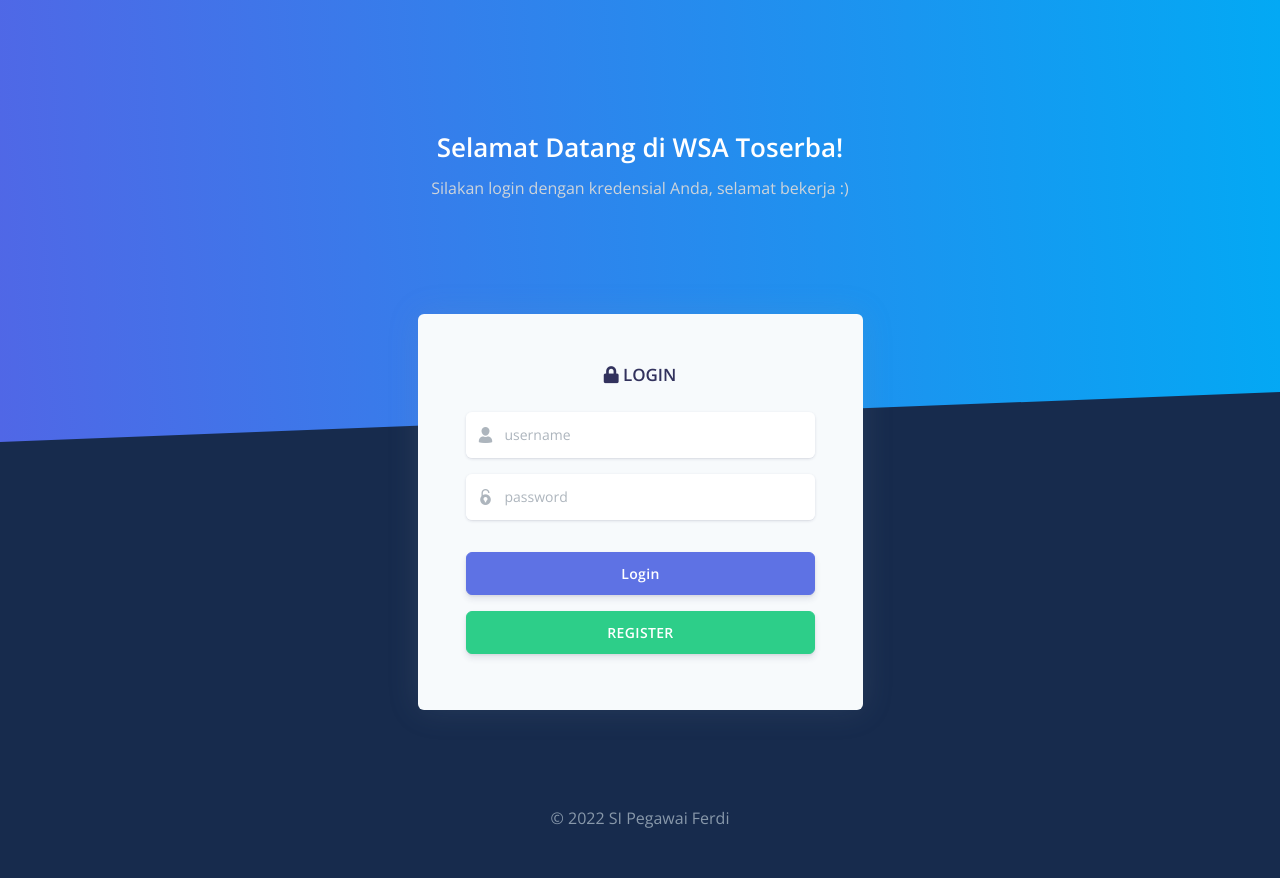
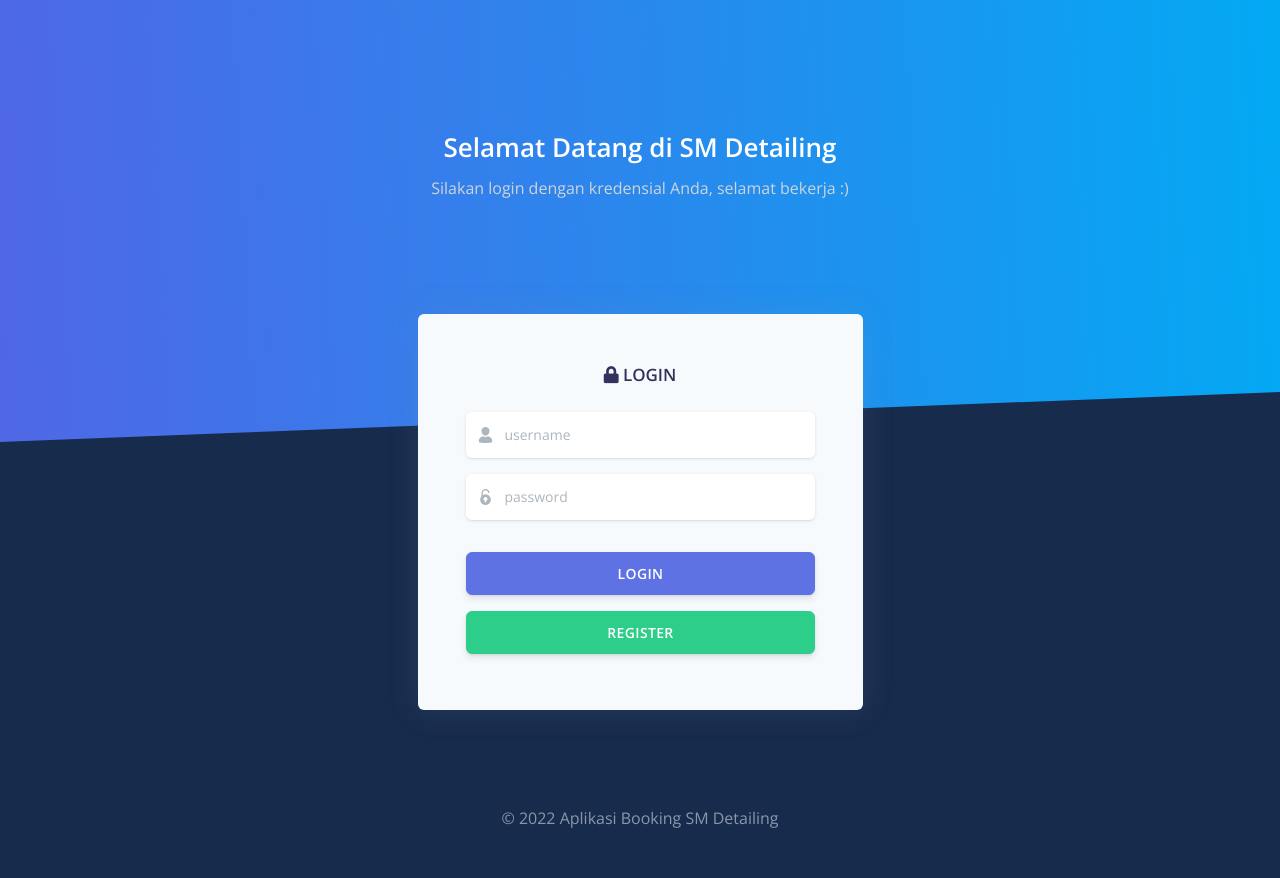
Before and after one commit to azizmalik4212/si_booking_poles_mobil_v2, a Laravel app: page /login in a window 1280 px wide. Run offline with Laravel 8, Linux system fonts and the light colour scheme; some libraries are stand-ins or nearby versions.

Commit message:
Update 2 Part 2

```diff
--- a/resources/views/auth/login.blade.php
+++ b/resources/views/auth/login.blade.php
@@ -5,10 +5,10 @@
     <meta charset="utf-8" />
     <meta name="viewport" content="width=device-width, initial-scale=1, shrink-to-fit=no">
     <title>
-        SI Pegawai - WSA Toserba
+        Aplikasi Booking SM Detailing
     </title>
     <!-- Favicon -->
-    <link href="{{ asset('assets/img/logo_wsa2.png') }}" rel="icon" type="image/png">
+    <link href="{{ asset('assets/img/logo_SM2.png') }}" rel="icon" type="image/png">
     <!-- Fonts -->
     <link href="https://fonts.googleapis.com/css?family=Open+Sans:300,400,600,700" rel="stylesheet">
     <!-- Icons -->
@@ -28,7 +28,7 @@
         <div class="header-body text-center mb-7">
           <div class="row justify-content-center">
             <div class="col-lg-5 col-md-6">
-              <h1 class="text-white">Selamat Datang di WSA Toserba!</h1>
+              <h1 class="text-white">Selamat Datang di SM Detailing</h1>
               <p class="text-lead text-light">Silakan login dengan kredensial Anda, selamat bekerja :)</p>
             </div>
           </div>
@@ -82,7 +82,7 @@
                 </div>
 
                 <div class="text-center">
-                  <button type="submit" class="btn btn-primary my-2 w-100">{{ __('Login') }}</button>
+                  <button type="submit" class="btn btn-primary my-2 w-100">{{ __('LOGIN') }}</button>
                   <a href="{{ route('registerMenu') }}"> <button type="button" class="btn btn-success my-2 w-100">REGISTER</button></a>
                 </div>
               </form>
@@ -97,7 +97,7 @@
         <div class="row align-items-center justify-content-xl-between">
           <div class="col-xl-12">
             <div class="copyright text-center text-xl-left text-muted">
-                <center>© 2022 SI Pegawai Ferdi</center>
+                <center>© 2022 Aplikasi Booking SM Detailing</center>
             </div>
           </div>
 
--- a/resources/views/booking/data_list_booking.blade.php
+++ b/resources/views/booking/data_list_booking.blade.php
@@ -89,9 +89,9 @@
 
       var calendar = new FullCalendar.Calendar(calendarEl, {
         headerToolbar: {
-          left: 'prev,next today',
+          left: 'prev,next',
           center: 'title',
-          right: 'dayGridMonth,timeGridWeek,timeGridDay,listMonth'
+          right: 'dayGridMonth,listMonth'
         },
         initialDate: nowDate,
         navLinks: true, // can click day/week names to navigate views
```
